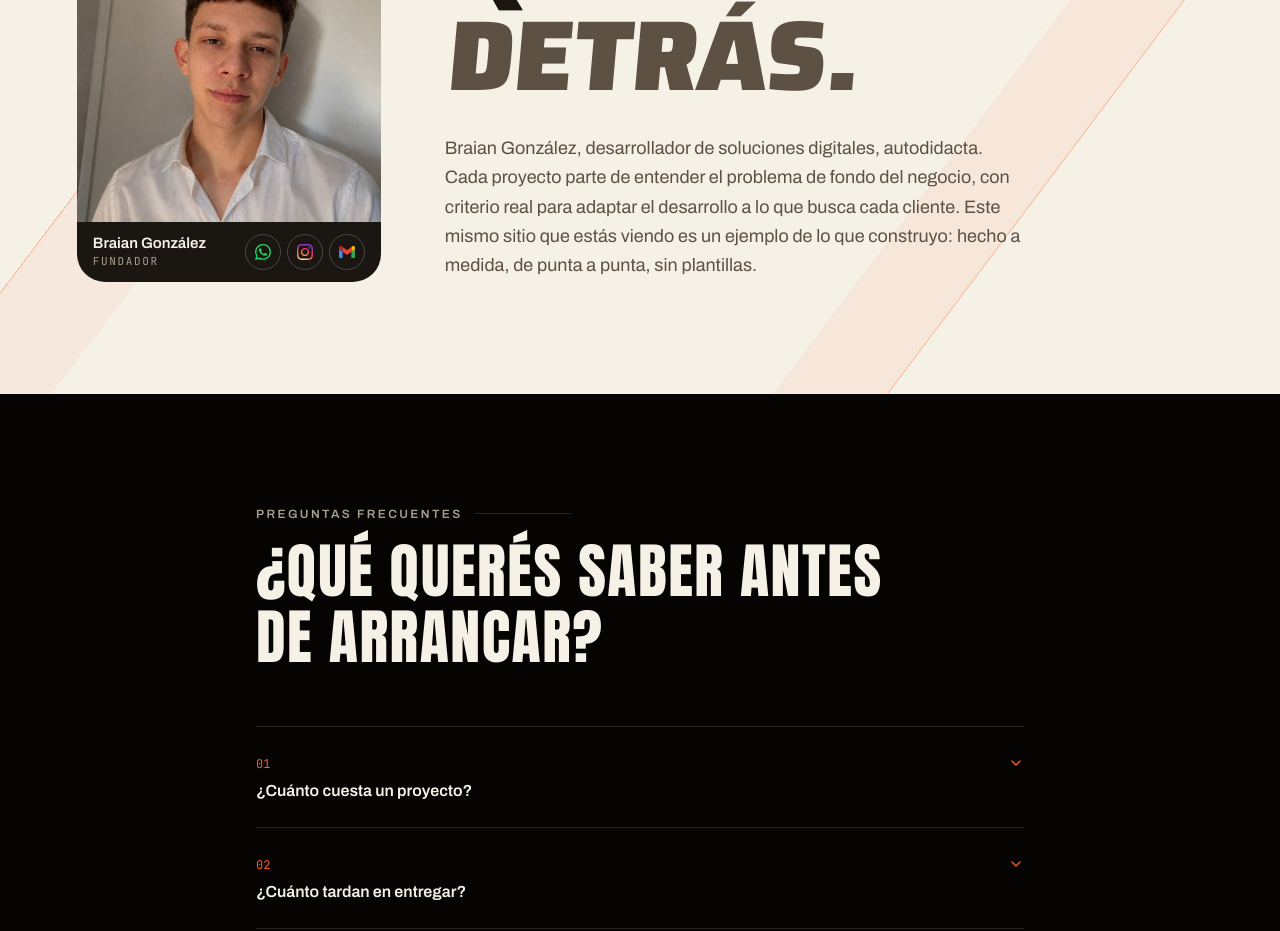
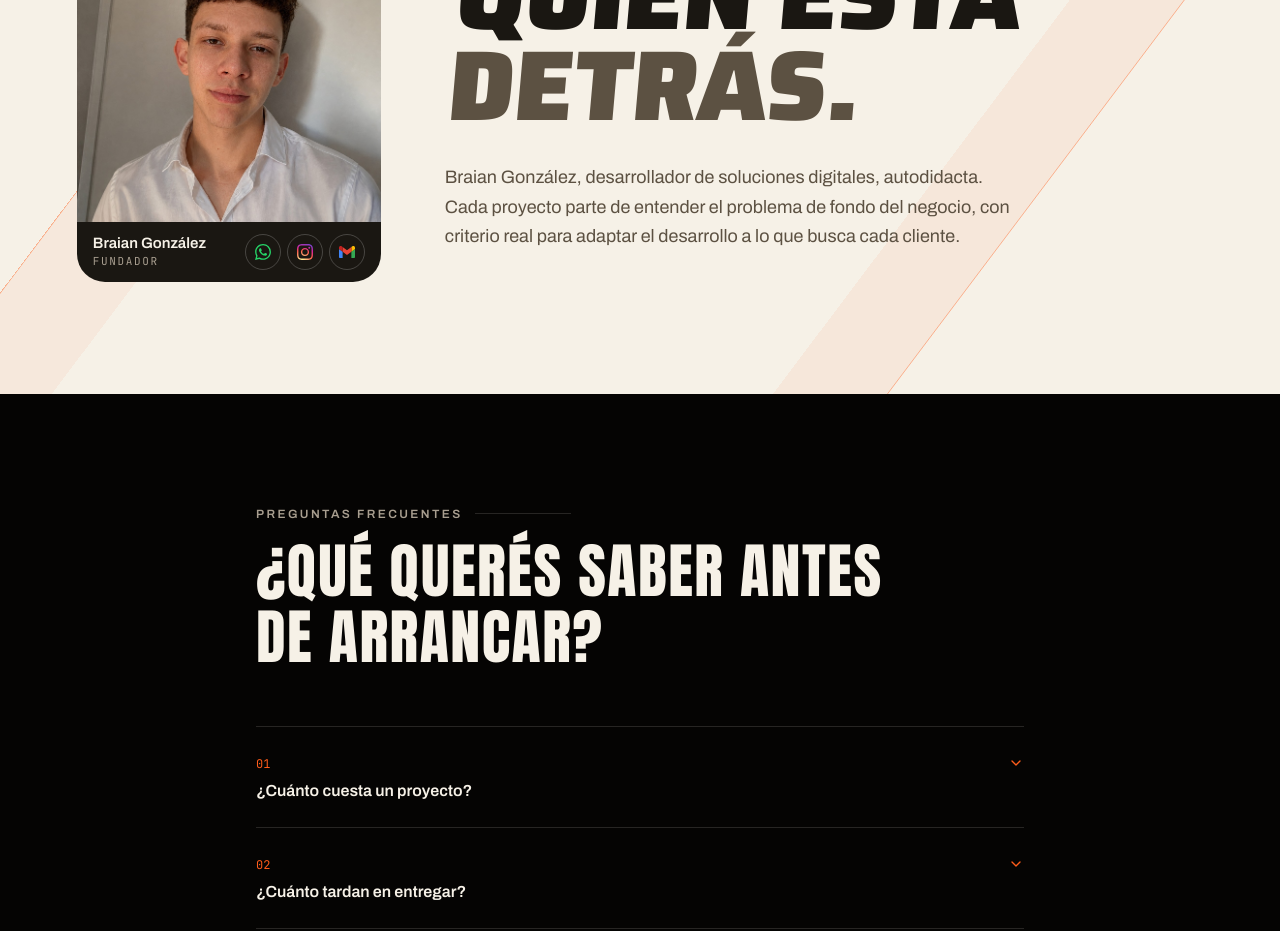
Before and after one commit to iadatabraian-ctrl/web-, a Next.js app: page / in a window 1280 px wide. Shown: the part 3580-4511 px from the top of the page. Built offline with nearby package versions, Linux system fonts and the light colour scheme.

Commit message:
Nosotros: quita la frase 'Este mismo sitio que estas viendo...'
Co-Authored-By: Claude Sonnet 5.5 <noreply@anthropic.com>
Claude-Session: https://claude.ai/code/session_016CR8bjtqut3mFtFLKQPjVK

```diff
--- a/components/Nosotros.tsx
+++ b/components/Nosotros.tsx
@@ -93,8 +93,7 @@ export function Nosotros() {
           >
             Braian González, desarrollador de soluciones digitales, autodidacta. Cada proyecto parte de entender el
             problema de fondo del negocio, con criterio real para adaptar el desarrollo a lo que busca cada cliente.
-            Este mismo sitio que estás viendo es un ejemplo de lo que construyo: hecho a medida, de punta a punta, sin
-            plantillas.
+
           </motion.p>
         </div>
       </div>
```
